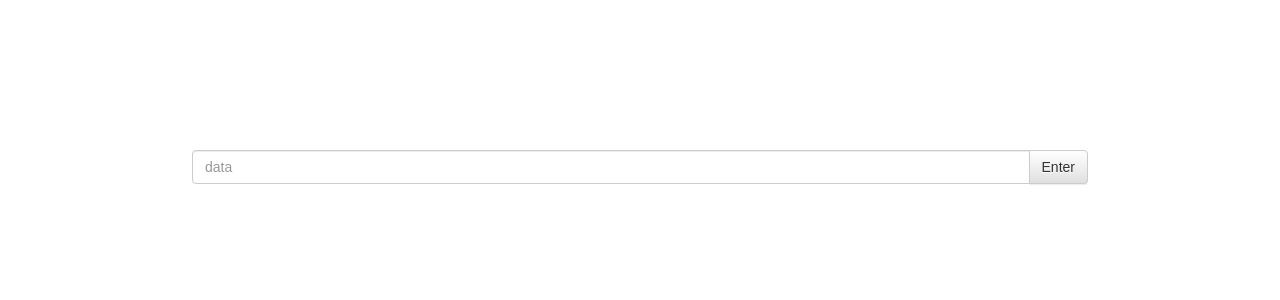
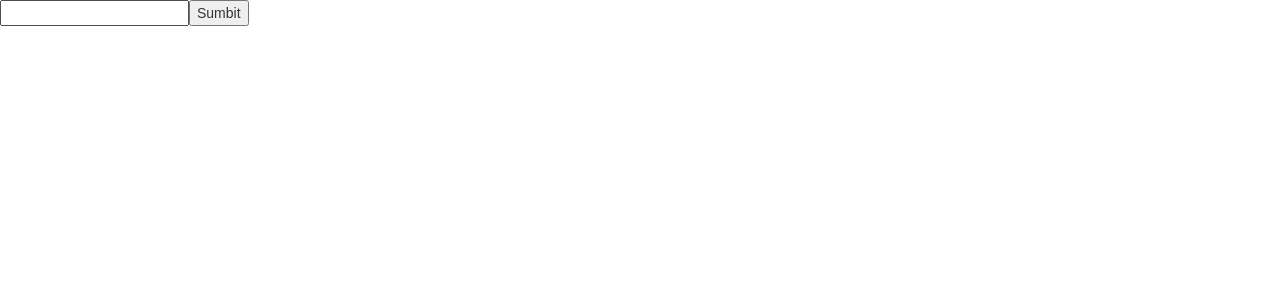
Before and after one commit to YuriiSelskyi/My_Project_React, a React (Create React App) app: page / in a window 1280 px wide. Shown: the top 300 px of the page. Built offline with nearby package versions, Linux system fonts and the light colour scheme.

Commit message:
to do clear list

```diff
--- a/src/App.js
+++ b/src/App.js
@@ -13,9 +13,17 @@ class App extends Component {
 
 	}
 
+	clear(i) {
+		console.log("asdasd", i);
+		this.state.list.splice(i, 1);
+		this.setState({list: [...this.state.list]})
+
+
+	}
+
 	render() {
 	const listItems = this.state.list.map((item, i) =>
-		<div><li>{(i+1) + ") "}{item}</li></div>
+		<div><li>{(i+1) + ") "}{item}  <button onClick={this.clear.bind(this, i)}>Delete</button></li></div>
 	);
 	return (<div>
 				<FormInput item = {this.add}/>
--- a/src/FormInput.js
+++ b/src/FormInput.js
@@ -1,41 +1,36 @@
 import React, { Component } from 'react';
-import {FormGroup, InputGroup, Button, FormControl} from 'react-bootstrap';
+//import {FormGroup, InputGroup, Button, FormControl} from 'react-bootstrap';
 
 
 class FormInput extends Component{
-	constructor(props) {
-		super(props);
-
-		this.handleSubmit = this.handleSubmit.bind(this)
-	}
-	//handlDataChange(event) {
-	//	this.setState({data: event.target.value});
-	//}
-
-	handleSubmit(event) {
+	sumbit(event) {
 		event.preventDefault();
-		console.log(this.textInput);
-
-		this.props.item(this.textInput.value);
-
+		console.log('sumbit', this.testInput.value);
+		this.props.item(this.testInput.value);
 	}
 
   render() {
     return (
-		<form onSubmit={this.handleSubmit} className = 'root'>
-			<FormGroup>
-				<InputGroup>
-					<FormControl
-					type="text"
-					placeholder="data"
-					ref={(input) =>{ this.textInput = input}}/>
-					<InputGroup.Button >
-						<Button onClick={this.handleSubmit} >Enter</Button>
-					</InputGroup.Button>
-				</InputGroup>
-			</FormGroup>
-		</form>
-	);
+	//	<form onSubmit={this.handleSubmit} className = 'root'>
+	//		<FormGroup>
+	//			<InputGroup>
+	//				<FormControl
+	//				type="text"
+	//				placeholder="data"
+	//				ref={(input) => this.testInput = input}/>
+	//				<InputGroup.Button >
+	//					<Button onClick={this.sumbit.bind(this)} >Enter</Button>
+	//				</InputGroup.Button>
+	//			</InputGroup>
+	//		</FormGroup>
+	//	</form>
+	//);
+	//(
+    	<div>
+    		<input type="text" ref={(input) => this.testInput = input} />
+    		<button onClick={this.sumbit.bind(this)}>Sumbit</button>
+    	</div>
+    	);
  }
 }
 
```
